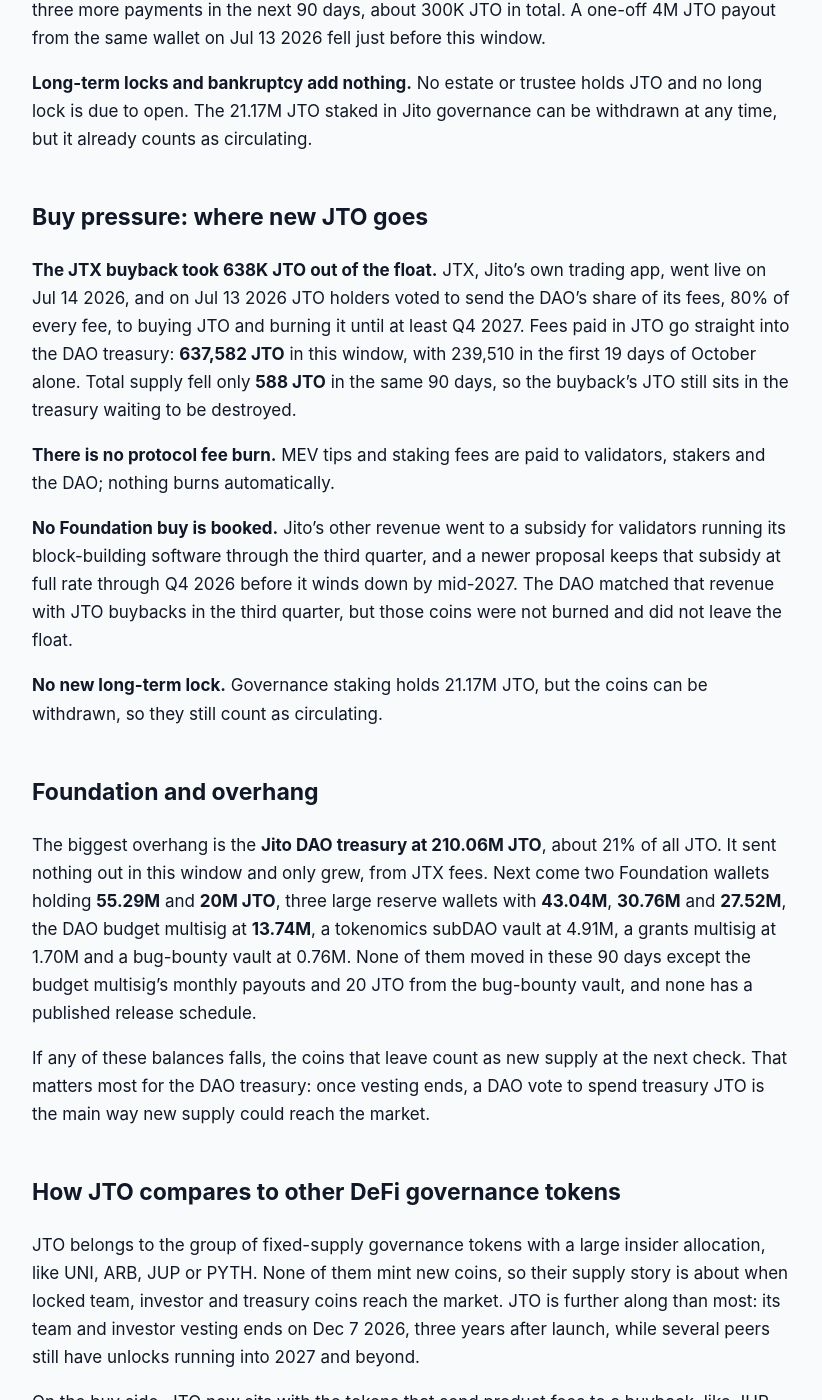
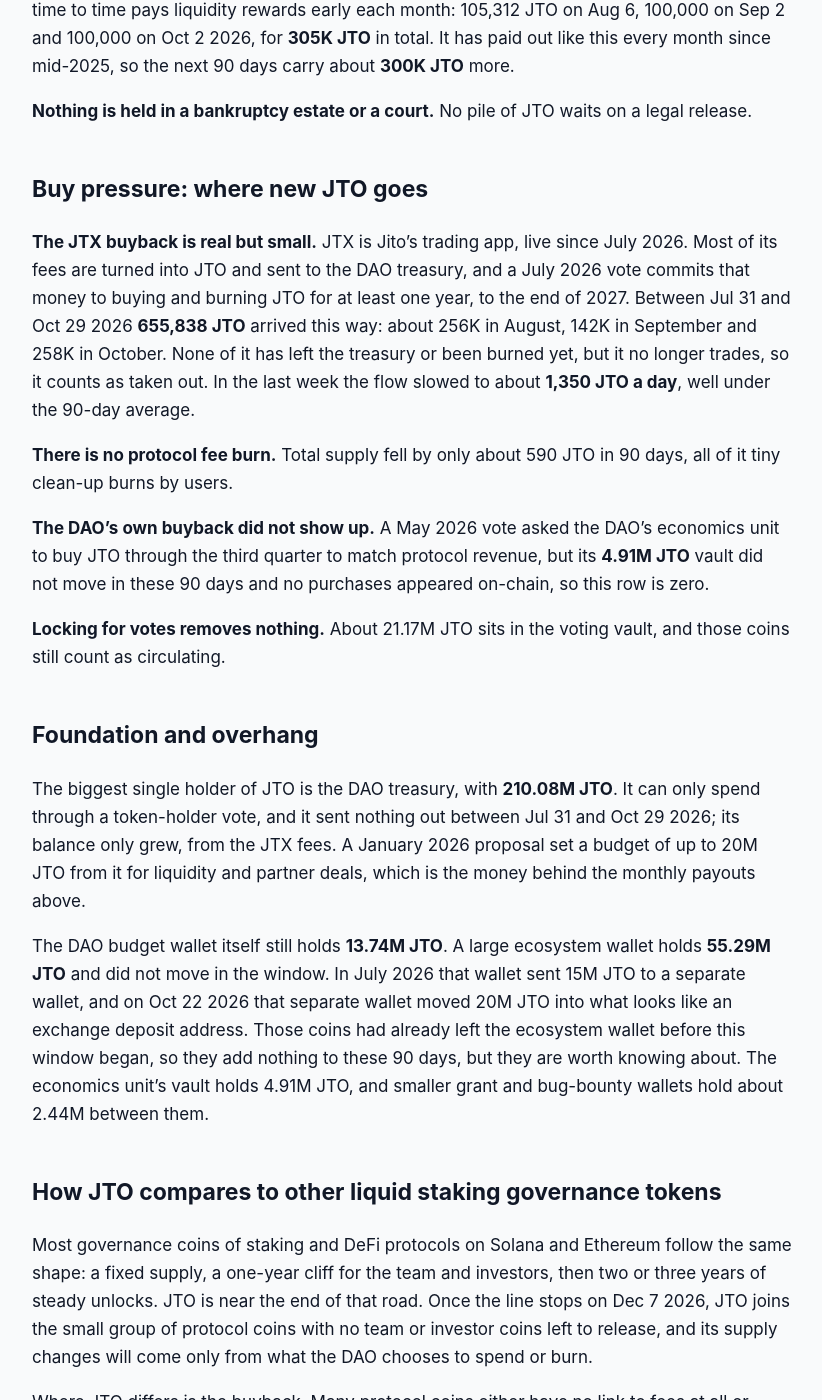
Before and after one commit to jeevansongmy-spec/mrnasdog-articles, a Jekyll site: the page built from crypto/jto-pressure-framework.md, in a window 1280 px wide and 1400 px high, scrolled down 1233 px. Shown: the whole window, without its empty margins (228-1050 px from the left). Built offline with Jekyll 4.4.1, drawn with Linux system fonts in a browser that asks for light colours; some of the changed text lies outside the part shown.

Commit message:
publish: crypto/jto-pressure-framework

```diff
--- a/crypto/jto-pressure-framework.md
+++ b/crypto/jto-pressure-framework.md
@@ -1,6 +1,6 @@
 ---
 title:         "JTO Inflation Analysis · October 2026 · Supply growing · projected to keep growing"
-description:   "JTO supply grew 6.20% in 90 days, about 3.35% more next, as team and investor vesting runs to Dec 7 2026. JTO cannot be minted; the JTX buyback is still small."
+description:   "JTO supply grew 6.16% in 90 days, about 2.63% more next, as team and investor vesting ends Dec 7 2026. JTO cannot be minted; the JTX buyback is still small."
 canonical_url: "https://mrnasdog.com/research/jto/inflation"
 tags:          ["crypto", "jito", "solana", "jto"]
 published:     true
@@ -12,60 +12,60 @@ Originally published at [JTO Inflation Analysis · October 2026 · Supply growin
 <!-- main-page -->
 The Jito coin page has the score, the price drivers and every question answered — [mrnasdog.com/research/jto](https://mrnasdog.com/research/jto). Below: supply, line by line.
 
-JTO supply is growing, and it will keep growing until the team and investor vesting ends on Dec 7 2026. In the last 90 days vesting released **33.46M JTO** and a DAO budget wallet paid out **305K JTO**, while JTX trading fees took **638K JTO** into the DAO treasury for buybacks. Net, the float grew **+6.20%** (the monitor reads **+6.50%**), and about **+3.35%** more is due in the next 90 days. No new JTO can ever be minted, so once vesting ends the only new supply is what the DAO and the Foundation choose to spend.
+JTO supply is growing, and the reason is almost entirely the team and investor vesting line. Between Jul 31 and Oct 29 2026 about **33.77M JTO** entered the market: **33.46M** from vesting and **305K** from a DAO budget wallet. Against that, fees from Jito's trading app sent **656K JTO** into the DAO treasury to be burned. Net, supply grew about **+6.16%**, and other trackers show **+6.61%**. No new JTO can ever be minted, and the vesting line ends on Dec 7 2026, so the next 90 days should add only about **+2.63%**.
 
 ## The verdict, in one paragraph
 
-Over the 90 days to Oct 19 2026, JTO's circulating supply grew **+6.20%** on our ledger: **33.77M JTO** entered the float and **638K JTO** left it. The monitor reads **+6.50%** for the same window, a gap of **0.29 percentage points**, small enough that no warning chip is needed. For the next 90 days we expect **+3.35%**, lower because only 49 days of vesting are left before it ends. JTO is a **vesting-driven governance token in its final unlock months**: the team and investor stream is the whole story until Dec 7 2026, and the JTX buyback is still small next to it.
+JTO is a coin with a hard ceiling and a shrinking queue of locked coins. The net change over the last 90 days was **+6.16%** of the **537.67M JTO** in circulation. Other trackers put it at **+6.61%**, a gap of **0.45** points, which is close enough that the coin page carries no warning note. The label is supply growing, and it is projected to keep growing in the next 90 days, but at well under half the speed: about **14.80M JTO** of new supply against roughly **656K** taken back, or **+2.63%**. After Dec 7 2026 the team and investor unlocks stop for good, and what is left is a small monthly payout from a DAO wallet and the trading-fee buyback.
 
 ## Sell pressure: where new JTO comes from
 
-**Protocol inflation is zero.** JTO is a Solana token whose mint authority was removed, so no new JTO can ever be created. Supply started at 1 billion and stands at **986.52M JTO** after 13.48M were bought back and burned between late 2025 and early 2026.
+**Protocol inflation is zero.** The power to create JTO was switched off on-chain, so no instruction can ever add a coin. The most that will ever exist is the **986.52M JTO** left today; past burns already took the original one billion down by about 13.48M.
 
-**Vesting unlocks added 33.46M JTO.** Jito set aside 245M JTO for core contributors and 162.14M for investors, both unlocking over 3 years from the Dec 7 2023 launch. A third came at the 1-year cliff on Dec 7 2024; the rest releases evenly at about **372K JTO a day**. That stream is the largest source of new JTO by far. It has **49 days** left and **18.22M JTO** still to release, and it stops on Dec 7 2026.
+**Vesting is the big one.** Jito set aside 162.14M JTO for investors and 245M JTO for core contributors. A third of each unlocked at the one-year mark in December 2024, and the rest unlocks in a straight line over the next two years, about **372K JTO a day**. That line added **33.46M JTO** between Jul 31 and Oct 29 2026. It ends on Dec 7 2026, so only about **14.50M JTO** is left to unlock in the next 90 days. Some calendars show the same coins as one release on the 7th of each month instead of a smooth line; that reading puts about 22.62M in the next 90 days, and either way the queue is empty by Dec 7.
 
-**Foundation and unscheduled releases added 305K JTO.** A DAO budget multisig, funded with 10.48M JTO from the DAO treasury in February 2026, pays about 100K JTO a month to a small group of contributors: 105,312 on Aug 6, 100,000 on Sep 2 and 100,000 on Oct 2. We expect three more payments in the next 90 days, about 300K JTO in total. A one-off 4M JTO payout from the same wallet on Jul 13 2026 fell just before this window.
+**Unscheduled unlocks are small and regular.** A DAO budget wallet that the treasury refills from time to time pays liquidity rewards early each month: 105,312 JTO on Aug 6, 100,000 on Sep 2 and 100,000 on Oct 2 2026, for **305K JTO** in total. It has paid out like this every month since mid-2025, so the next 90 days carry about **300K JTO** more.
 
-**Long-term locks and bankruptcy add nothing.** No estate or trustee holds JTO and no long lock is due to open. The 21.17M JTO staked in Jito governance can be withdrawn at any time, but it already counts as circulating.
+**Nothing is held in a bankruptcy estate or a court.** No pile of JTO waits on a legal release.
 
 ## Buy pressure: where new JTO goes
 
-**The JTX buyback took 638K JTO out of the float.** JTX, Jito's own trading app, went live on Jul 14 2026, and on Jul 13 2026 JTO holders voted to send the DAO's share of its fees, 80% of every fee, to buying JTO and burning it until at least Q4 2027. Fees paid in JTO go straight into the DAO treasury: **637,582 JTO** in this window, with 239,510 in the first 19 days of October alone. Total supply fell only **588 JTO** in the same 90 days, so the buyback's JTO still sits in the treasury waiting to be destroyed.
+**The JTX buyback is real but small.** JTX is Jito's trading app, live since July 2026. Most of its fees are turned into JTO and sent to the DAO treasury, and a July 2026 vote commits that money to buying and burning JTO for at least one year, to the end of 2027. Between Jul 31 and Oct 29 2026 **655,838 JTO** arrived this way: about 256K in August, 142K in September and 258K in October. None of it has left the treasury or been burned yet, but it no longer trades, so it counts as taken out. In the last week the flow slowed to about **1,350 JTO a day**, well under the 90-day average.
 
-**There is no protocol fee burn.** MEV tips and staking fees are paid to validators, stakers and the DAO; nothing burns automatically.
+**There is no protocol fee burn.** Total supply fell by only about 590 JTO in 90 days, all of it tiny clean-up burns by users.
 
-**No Foundation buy is booked.** Jito's other revenue went to a subsidy for validators running its block-building software through the third quarter, and a newer proposal keeps that subsidy at full rate through Q4 2026 before it winds down by mid-2027. The DAO matched that revenue with JTO buybacks in the third quarter, but those coins were not burned and did not leave the float.
+**The DAO's own buyback did not show up.** A May 2026 vote asked the DAO's economics unit to buy JTO through the third quarter to match protocol revenue, but its **4.91M JTO** vault did not move in these 90 days and no purchases appeared on-chain, so this row is zero.
 
-**No new long-term lock.** Governance staking holds 21.17M JTO, but the coins can be withdrawn, so they still count as circulating.
+**Locking for votes removes nothing.** About 21.17M JTO sits in the voting vault, and those coins still count as circulating.
 
 ## Foundation and overhang
 
-The biggest overhang is the **Jito DAO treasury at 210.06M JTO**, about 21% of all JTO. It sent nothing out in this window and only grew, from JTX fees. Next come two Foundation wallets holding **55.29M** and **20M JTO**, three large reserve wallets with **43.04M**, **30.76M** and **27.52M**, the DAO budget multisig at **13.74M**, a tokenomics subDAO vault at 4.91M, a grants multisig at 1.70M and a bug-bounty vault at 0.76M. None of them moved in these 90 days except the budget multisig's monthly payouts and 20 JTO from the bug-bounty vault, and none has a published release schedule.
+The biggest single holder of JTO is the DAO treasury, with **210.08M JTO**. It can only spend through a token-holder vote, and it sent nothing out between Jul 31 and Oct 29 2026; its balance only grew, from the JTX fees. A January 2026 proposal set a budget of up to 20M JTO from it for liquidity and partner deals, which is the money behind the monthly payouts above.
 
-If any of these balances falls, the coins that leave count as new supply at the next check. That matters most for the DAO treasury: once vesting ends, a DAO vote to spend treasury JTO is the main way new supply could reach the market.
+The DAO budget wallet itself still holds **13.74M JTO**. A large ecosystem wallet holds **55.29M JTO** and did not move in the window. In July 2026 that wallet sent 15M JTO to a separate wallet, and on Oct 22 2026 that separate wallet moved 20M JTO into what looks like an exchange deposit address. Those coins had already left the ecosystem wallet before this window began, so they add nothing to these 90 days, but they are worth knowing about. The economics unit's vault holds 4.91M JTO, and smaller grant and bug-bounty wallets hold about 2.44M between them.
 
-## How JTO compares to other DeFi governance tokens
+## How JTO compares to other liquid staking governance tokens
 
-JTO belongs to the group of fixed-supply governance tokens with a large insider allocation, like UNI, ARB, JUP or PYTH. None of them mint new coins, so their supply story is about when locked team, investor and treasury coins reach the market. JTO is further along than most: its team and investor vesting ends on Dec 7 2026, three years after launch, while several peers still have unlocks running into 2027 and beyond.
+Most governance coins of staking and DeFi protocols on Solana and Ethereum follow the same shape: a fixed supply, a one-year cliff for the team and investors, then two or three years of steady unlocks. JTO is near the end of that road. Once the line stops on Dec 7 2026, JTO joins the small group of protocol coins with no team or investor coins left to release, and its supply changes will come only from what the DAO chooses to spend or burn.
 
-On the buy side, JTO now sits with the tokens that send product fees to a buyback, like JUP, RAY and HYPE. The difference is size. Those programs buy back far more of their token every quarter, while the JTX buyback took about **0.12%** of JTO's float in its first 90 days, against vesting near **6.3%**. JTO's fee story also differs from a staking chain's: the coin earns nothing from staking itself, and the bulk of Jito's tips go to validators and stakers, not to JTO.
-
-Compared with a large-cap layer 1 such as SOL, which issues new coins to validators every epoch with no end date, JTO's growth is temporary. After Dec 7 2026 its supply can only rise when the DAO or the Foundation spends reserves, and it falls whenever the buyback burns.
+Where JTO differs is the buyback. Many protocol coins either have no link to fees at all or send fees to stakers in another asset. Jito's July 2026 vote ties one fee stream, the JTX trading app, straight to buying and burning JTO. At about 656K JTO a quarter it is still small next to the 33.46M of vesting, but after December it will be the main thing moving the count.
 
 ## What to watch in the next 90 days
 
-**Dec 7 2026:** the last day of the team and investor vesting. After it, JTO's steady unlock stops and the 90-day supply growth should fall toward the size of the DAO and Foundation payouts alone.
+**Dec 7 2026, the end of vesting.** The last of the team and investor coins unlock, about 14.50M JTO from Oct 29, and then this flow is gone for good.
 
-**The first large JTX burn:** 638K JTO has piled up in the DAO treasury for the buyback, while total supply fell only 588 JTO in the last 90 days. A big burn from the treasury would cut total supply without changing the float.
+**Early November, December and January, the DAO budget payouts.** Each month about 100K JTO should leave the budget wallet for liquidity rewards; a much larger payout would show up as new supply.
 
-**JTX growth:** on Oct 7 2026 the Jito Foundation said JTX would add stock trading within about two weeks, a mobile app this fall and perpetual futures perhaps this winter. More trading means more fees flowing into the DAO treasury for the buyback.
+**The first JTX burn.** The 656K JTO collected so far is still sitting in the treasury. When it is burned, total supply falls below 986.52M; until then, watch whether the JTX flow recovers from the recent 1,350 JTO a day.
 
-**The validator subsidy vote:** a proposal keeps Jito's own revenue in the validator subsidy at full rate through Q4 2026. If it is changed, revenue could go back to JTO buybacks sooner.
-
-**The DAO budget multisig's monthly payout** in early November, December and January, about 100K JTO each, and any DAO vote that moves JTO out of the 210.06M treasury.
+**The DAO's next vote on protocol revenue.** A pending proposal would wind down the subsidy that sends Jito's staking revenue to validators by mid-2027. If token holders vote to send that revenue to buybacks instead, the buy side could grow well beyond the JTX flow.
 
 ## Summary
 
-Jito's JTO is inflationary for now: supply grew **+6.20%** in the 90 days to Oct 19 2026 and should grow about **+3.35%** more in the next 90 days, almost all of it from the team and investor vesting that ends on Dec 7 2026. No JTO can ever be minted, and the JTX buyback has started to pull **638K JTO** a quarter into the DAO treasury for burning. The main risk after vesting ends is the 210.06M JTO DAO treasury, which only a JTO holder vote can spend.
+JTO supply grew about **+6.16%** between Jul 31 and Oct 29 2026, almost all of it from the team and investor vesting line, while other trackers show +6.61%.
 
-*MrNasDog Pressure Framework analysis of JTO, Metric 1 — Inflation. Data + explanation only. Not financial advice. Checked Oct 19 2026.*
+No new JTO can ever be minted, and the vesting line ends on Dec 7 2026, so the next 90 days should add only about **+2.63%**.
+
+Fees from the JTX trading app put **655,838 JTO** into the DAO treasury to be burned, but none has been burned yet and the flow has slowed.
+
+The DAO treasury holds 210.08M JTO and spends only by vote, so after December the story of JTO's supply is what token holders decide to do with it.
```
